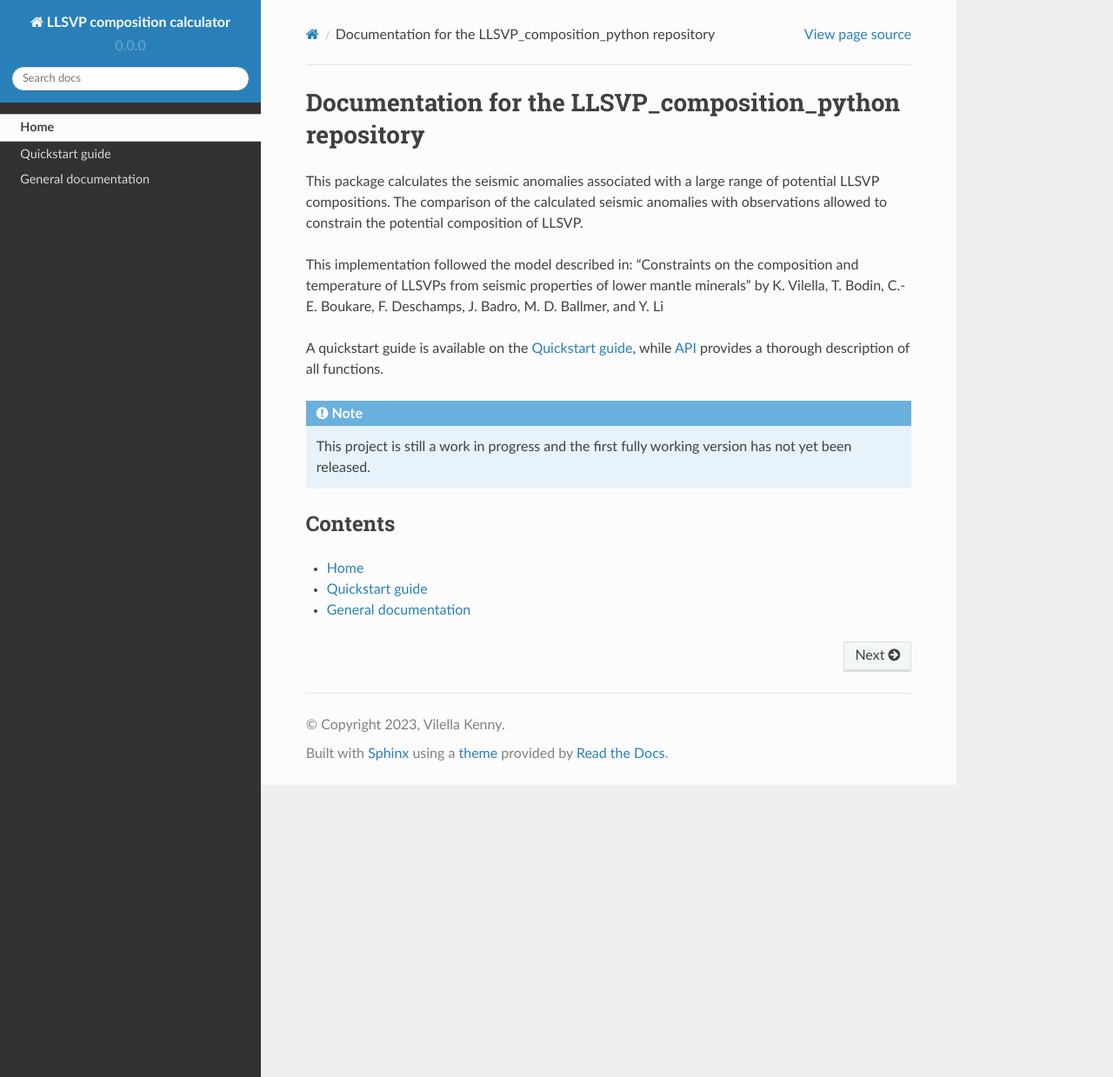
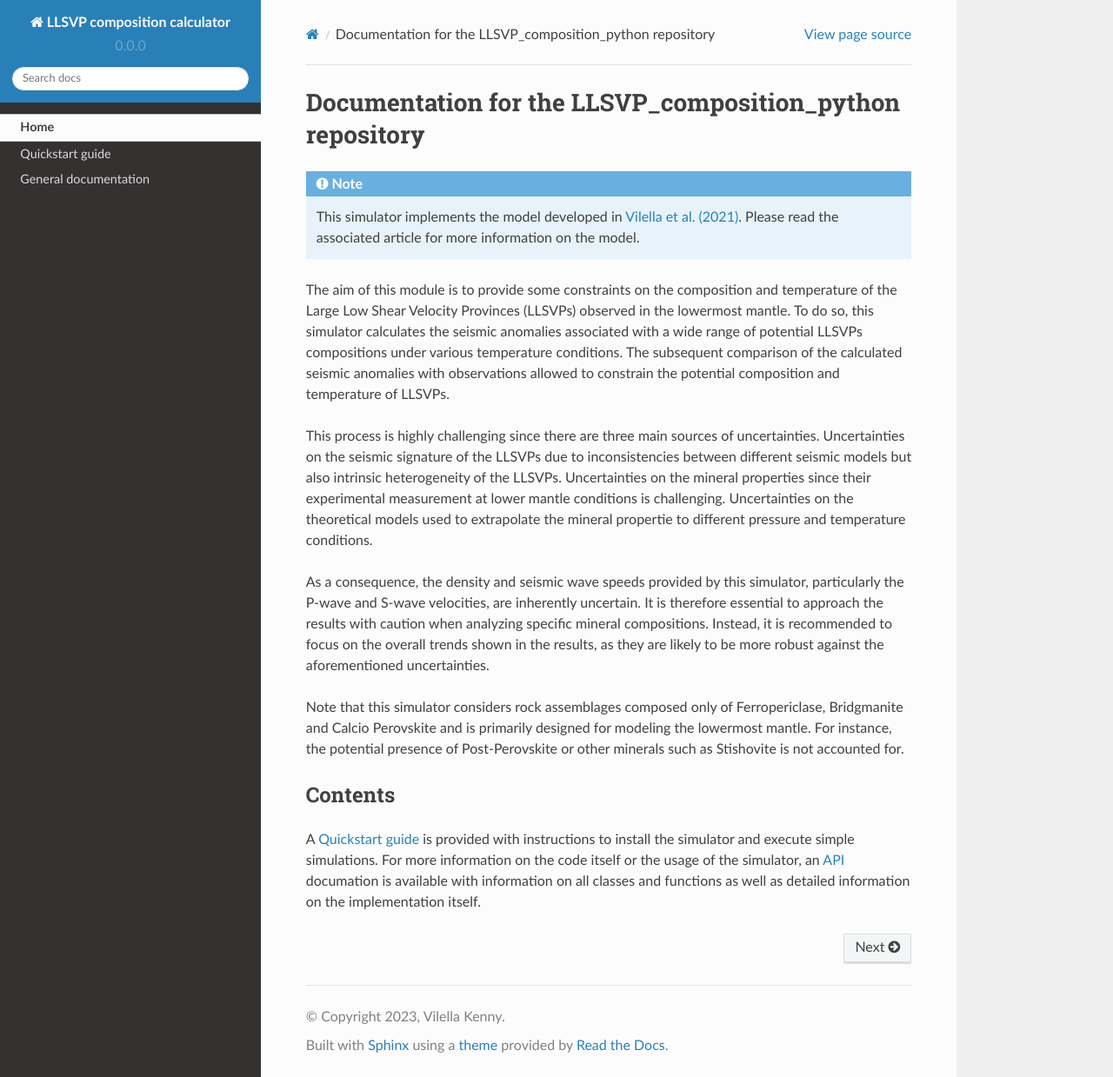
Before and after one commit to KennyVilella/LLSVP_composition_python, a Sphinx documentation site: the page built from docs/index.rst, in a window 1280 px wide and 1239 px high. Shown: the whole window at 87% size. Built offline with Sphinx 7.4.7 and the Read the Docs theme 2.0.0, drawn with Linux system fonts in a browser that asks for light colours.

Commit message:
Add introduction to the package in the documentation (#41)
# Description
- Added an introduction to the package in the documentation

```diff
--- a/docs/index.rst
+++ b/docs/index.rst
@@ -1,26 +1,39 @@
 Documentation for the LLSVP_composition_python repository
 =========================================================
 
-This package calculates the seismic anomalies associated with a large range of potential LLSVP compositions.
-The comparison of the calculated seismic anomalies with observations allowed to constrain the potential composition of LLSVP.
-
-This implementation followed the model described in:
-"Constraints on the composition and temperature of LLSVPs from seismic properties of
-lower mantle minerals" by K. Vilella, T. Bodin, C.-E. Boukare, F. Deschamps, J. Badro,
-M. D. Ballmer, and Y. Li
-
-A quickstart guide is available on the :doc:`quickstart`, while :doc:`api` provides a thorough description of all functions.
-
 .. note::
 
-   This project is still a work in progress and the first fully working version has not yet been released.
+    This simulator implements the model developed in `Vilella et al. (2021)`_.
+    Please read the associated article for more information on the model.
+
+The aim of this module is to provide some constraints on the composition and temperature of the Large Low Shear Velocity Provinces (LLSVPs) observed in the lowermost mantle.
+To do so, this simulator calculates the seismic anomalies associated with a wide range of potential LLSVPs compositions under various temperature conditions.
+The subsequent comparison of the calculated seismic anomalies with observations allowed to constrain the potential composition and temperature of LLSVPs.
+
+This process is highly challenging since there are three main sources of uncertainties.
+Uncertainties on the seismic signature of the LLSVPs due to inconsistencies between different seismic models but also intrinsic heterogeneity of the LLSVPs.
+Uncertainties on the mineral properties since their experimental measurement at lower mantle conditions is challenging.
+Uncertainties on the theoretical models used to extrapolate the mineral propertie to different pressure and temperature conditions.
+
+As a consequence, the density and seismic wave speeds provided by this simulator, particularly the P-wave and S-wave velocities, are inherently uncertain.
+It is therefore essential to approach the results with caution when analyzing specific mineral compositions.
+Instead, it is recommended to focus on the overall trends shown in the results, as they are likely to be more robust against the aforementioned uncertainties.
+
+Note that this simulator considers rock assemblages composed only of Ferropericlase, Bridgmanite and Calcio Perovskite and is primarily designed for modeling the lowermost mantle.
+For instance, the potential presence of Post-Perovskite or other minerals such as Stishovite is not accounted for.
 
 Contents
 --------
 
+A :doc:`quickstart` is provided with instructions to install the simulator and execute simple simulations.
+For more information on the code itself or the usage of the simulator, an `API <api.html>`_ documation is available with information on all classes and functions as well as detailed information on the implementation itself.
+
 .. toctree::
    :maxdepth: 1
+   :hidden:
 
    Home <self>
    quickstart
    General documentation <api>
+
+.. _Vilella et al. (2021): https://doi.org/10.1016/j.epsl.2020.116685
```
